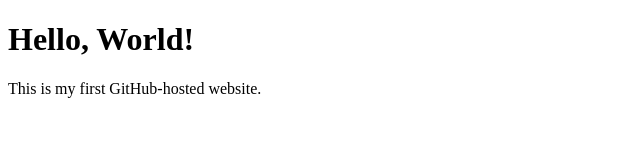
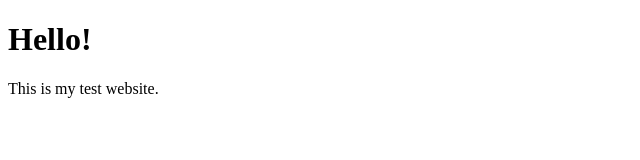
Before and after one commit to BigA45/Test, a plain HTML site: page index.html in a window 1280 px wide. Shown: the whole page, without its empty margins (0-640 px from the left). Drawn offline with Linux system fonts and the light colour scheme.

Commit message:
Update index.html

```diff
--- a/index.html
+++ b/index.html
@@ -1,10 +1,10 @@
 <!DOCTYPE html>
 <html>
   <head>
-    <title>My First GitHub Page</title>
+    <title>Test Page</title>
   </head>
   <body>
-    <h1>Hello, World!</h1>
-    <p>This is my first GitHub-hosted website.</p>
+    <h1>Hello!</h1>
+    <p>This is my test website.</p>
   </body>
 </html>
```
